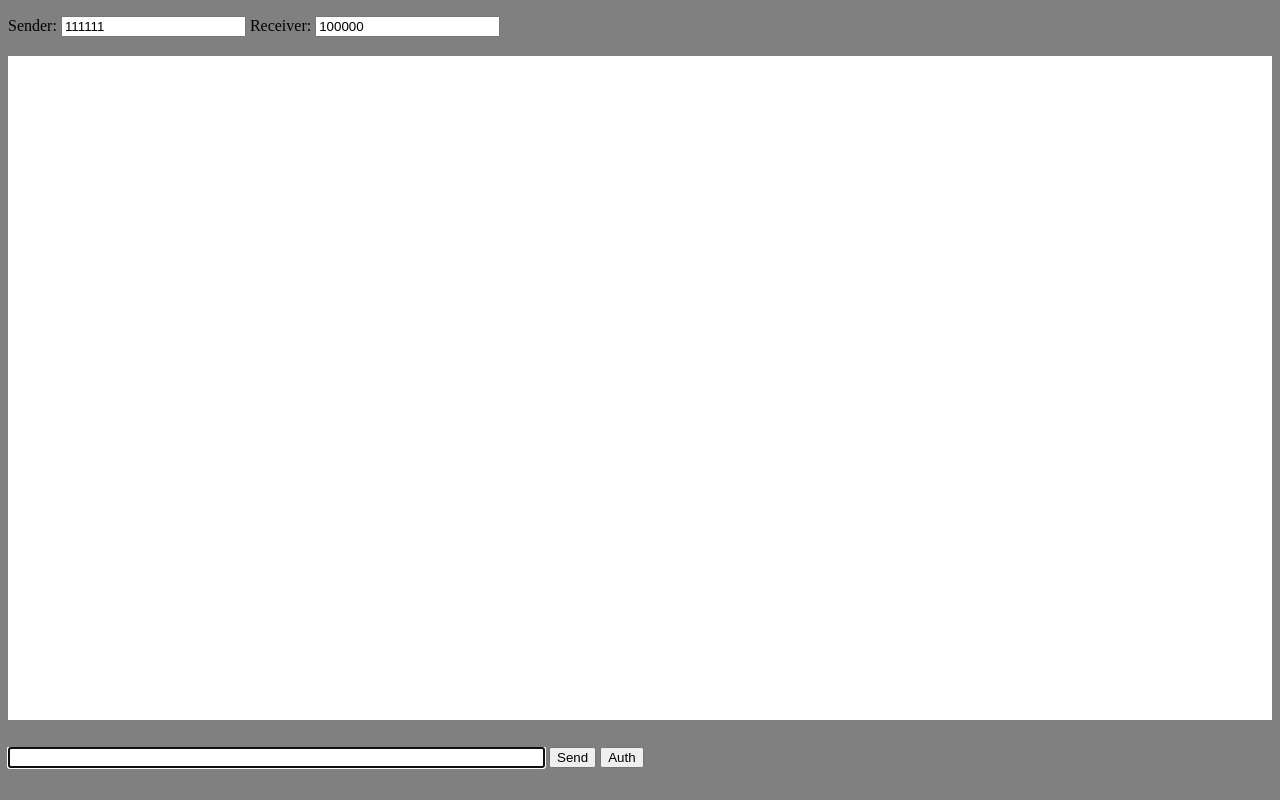
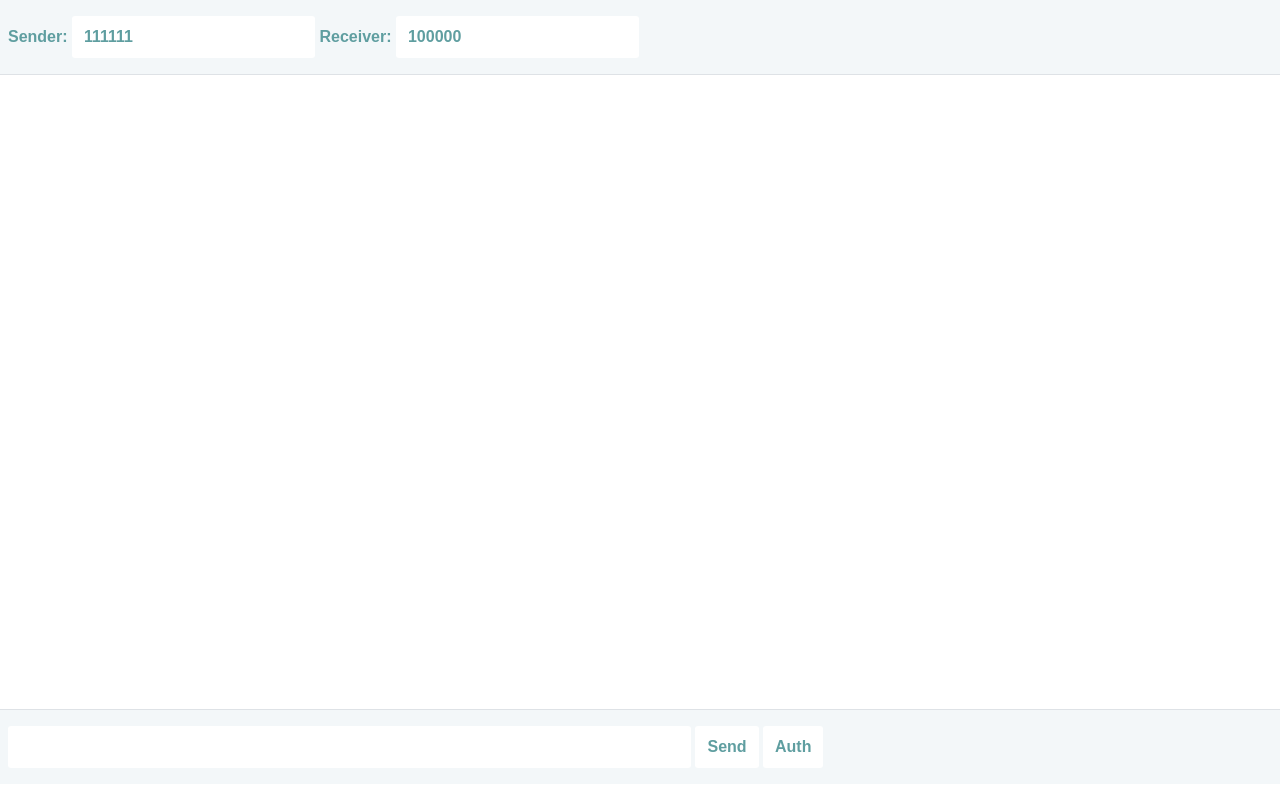
Before and after one commit to zlabwork/zlab-ws, a website: page docs/example/web-client/chat.html in a window 1280 px wide. Drawn offline with Linux system fonts and the light colour scheme.

Commit message:
HTML - CSS

```diff
--- /dev/null
+++ b/docs/example/web-client/assets/css/style.css
@@ -0,0 +1,58 @@
+html {
+    overflow: hidden;
+}
+
+body {
+    overflow: hidden;
+    padding: 0;
+    margin: 0;
+    width: 100%;
+    height: 100%;
+    background: #FFFFFF;
+    font-family: "微软雅黑", sans-serif;
+    font-size: 16px;
+    font-weight: bold;
+    color: cadetblue;
+}
+
+input {
+    outline-style: none;
+    border-radius: 3px;
+    padding: 12px;
+    border: 0;
+    font-size: 16px;
+    background: #FFFFFF;
+    color: cadetblue;
+    font-weight: bold;
+}
+
+#messageTitle {
+    background: #f3f7f9;
+    padding: 1em 0.5em 1em 0.5em;
+    border-bottom: #dee2e6 1px solid;
+}
+
+#log {
+    background: white;
+    margin: 0;
+    padding: 0.5em 0.5em 0.5em 0.5em;
+    position: absolute;
+    top: 5.5em;
+    left: 0.5em;
+    right: 0.5em;
+    bottom: 5em;
+    overflow: auto;
+}
+
+#messageForm {
+    background: #f3f7f9;
+    padding: 1em 0.5em 1em 0.5em;
+    border-top: #dee2e6 1px solid;
+    overflow: hidden;
+    margin: 0;
+    position: absolute;
+    bottom: 1em;
+    left: 0px;
+    width: 100%;
+    overflow: hidden;
+}
--- a/docs/example/web-client/assets/js/app/websocket.js
+++ b/docs/example/web-client/assets/js/app/websocket.js
@@ -130,6 +130,11 @@ define(function (require) {
             "time": new Date().getTime(),
         }
 
+        // append logs
+        var item = document.createElement("div");
+        item.innerHTML = msg.value;
+        appendLog(item);
+
         let bs = messagePackage(msgTypeText, sequence, data.sender, data.receiver, msg.value)
         conn.send(bs);
         msg.value = "";
--- a/docs/example/web-client/chat.html
+++ b/docs/example/web-client/chat.html
@@ -2,50 +2,10 @@
 <html lang="en">
 <head>
     <title>zlab websocket chat</title>
-    <style type="text/css">
-        html {
-            overflow: hidden;
-        }
-
-        body {
-            overflow: hidden;
-            padding: 0;
-            margin: 0;
-            width: 100%;
-            height: 100%;
-            background: gray;
-        }
-
-        #log {
-            background: white;
-            margin: 0;
-            padding: 0.5em 0.5em 0.5em 0.5em;
-            position: absolute;
-            top: 3.5em;
-            left: 0.5em;
-            right: 0.5em;
-            bottom: 5em;
-            overflow: auto;
-        }
-
-        #messageForm {
-            padding: 0 0.5em 1em 0.5em;
-            margin: 0;
-            position: absolute;
-            bottom: 1em;
-            left: 0px;
-            width: 100%;
-            overflow: hidden;
-        }
-
-        #container {
-            padding: 1em 0.5em 0.5em 0.5em;
-        }
-
-    </style>
+    <link rel="stylesheet" href="./assets/css/style.css">
 </head>
 <body>
-<div id="container">
+<div id="messageTitle">
     Sender: <input type="text" id="senderId" name="sender" value="111111"/>
     Receiver: <input type="text" id="receiverId" name="receiver" value="100000"/>
 </div>
```
